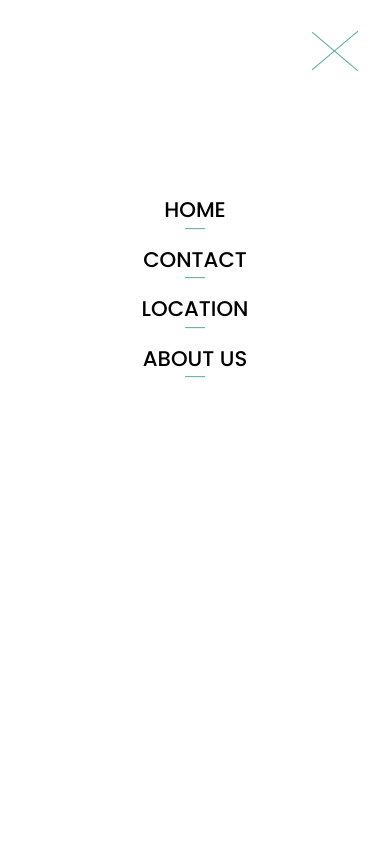
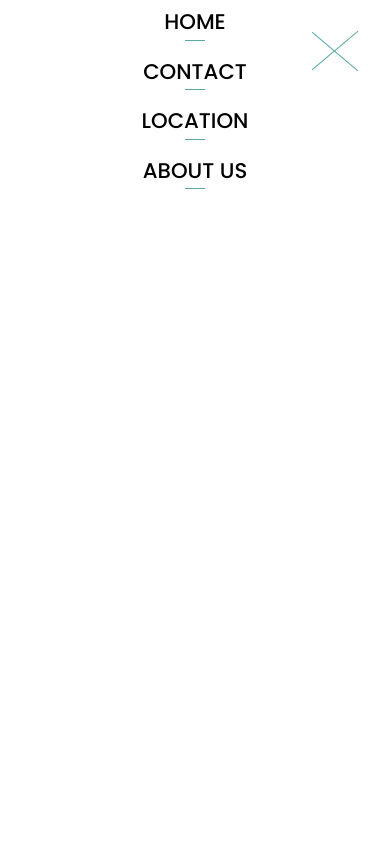
Before and after one commit to jmynn/locus, a plain HTML site: page index.html in a window 390 px wide. Both pictures are taken after a click on the element 334 px from the left and 41 px from the top of the page. Shown: the top 843 px of the page. Drawn offline with Linux system fonts and the light colour scheme.

Commit message:
Add files via upload

```diff
--- a/#source/scss/_header.scss
+++ b/#source/scss/_header.scss
@@ -229,7 +229,7 @@ $maxWidthContainer: 1720;
 		position: absolute;
 		top: 0;
 		left: 0;
-
+		overflow-y: auto;
 		// исходное положение бургер-меню
 		transform: translateY(-200vh);
 		width: 100vw;
@@ -245,17 +245,24 @@ $maxWidthContainer: 1720;
 	}
 
 	&_list {
+		padding: 10px 0;
 		// стилизация бургер-списка
 		@include fz27();
 		@include lh36();
 		text-transform: uppercase;
 		text-align: center;
-		// отступ менюшки сверху
-		transform: translateY(100%);
+		// background-color: red;
+		// margin-top: 20%;
+		// transform: translateY(100%);
+		@media (orientation: landscape) {
+			transform: translateY(50%);
+		}
+
 		li {
+			&:first-child{margin: 0px 0 10px;}
 			margin: 25px 0 10px;
 			position: relative;
-			&::after{
+			&::after {
 				content: '';
 				height: 1px;
 				width: 20px;
@@ -342,5 +349,7 @@ $maxWidthContainer: 1720;
 	.header_block {
 		padding: 20px 25px;
 	}
-	.header_logo svg{ width: 3.6vw; }
+	.header_logo svg {
+		width: 3.6vw;
+	}
 }
--- a/#source/scss/style.scss
+++ b/#source/scss/style.scss
@@ -816,6 +816,17 @@ body {
 			}
 		}
 	}
+
+	::-webkit-scrollbar {
+		width: 4px;
+	}
+	::-webkit-scrollbar-thumb {
+		background: $mint;
+		border-radius: 21px;
+		&:hover {
+			background: $dark-green;
+		}
+	}
 }
 
 @media (max-width: 767px) {
--- a/index.html
+++ b/index.html
@@ -8,7 +8,7 @@
     <link rel="icon" href="">
     <meta name="theme-color" content="#ccf0e6">
 
-    <link type="image/webp" sizes="32x32" rel="icon" href="./img/favicon/favicon.webp">
+    <link type="image/webp" sizes="32x32" rel="icon" href="img/favicon/favicon.webp">
     <link type="image/x-icon" rel="shortcut icon" href="img/favicon/favicon.ico">
     <title>LOCUS</title>
 
@@ -50,9 +50,9 @@
         <div class="header-menu_body">
             <ul class="header-menu_list">
                 <li>Home</li>
-                    <li>Contact</li>
-                    <li>Location</li>
-                    <li>About Us</li>
+                <li>Contact</li>
+                <li>Location</li>
+                <li>About Us</li>
             </ul>
         </div>
     </div>
--- a/scripts/script.js
+++ b/scripts/script.js
@@ -4,6 +4,7 @@ window.onload = () => {
         menu.classList.toggle("_click")
         menu.classList.toggle("_ttY")
         document.querySelector(".header-menu_body").classList.toggle("_display")
+        document.body.style.overflowY == 'hidden' ? document.body.style.overflowY = 'auto' : document.body.style.overflowY = 'hidden'
     })
 
     const CLASS_LIST = {
```
Also changed, not shown: #source/header.html (+3 -3 lines), css/style.css.
